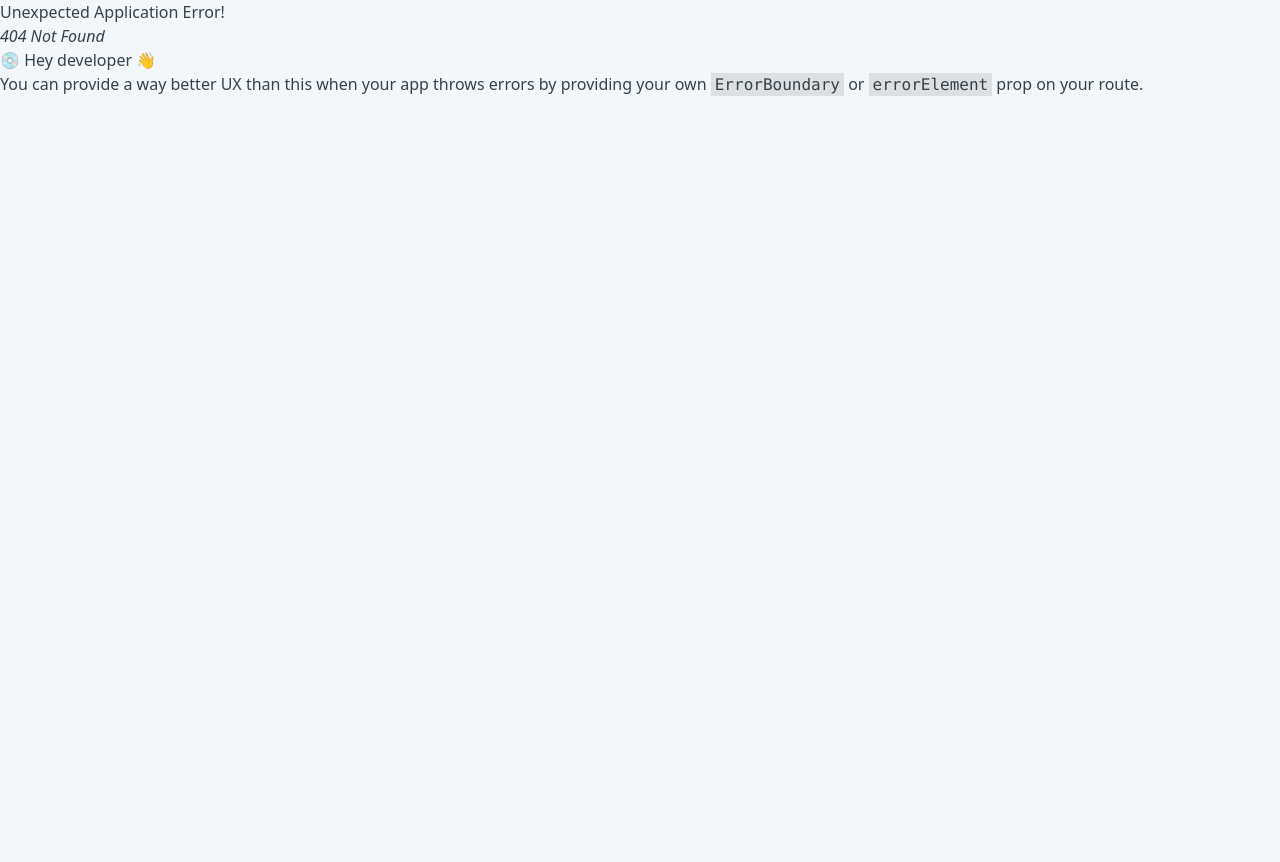
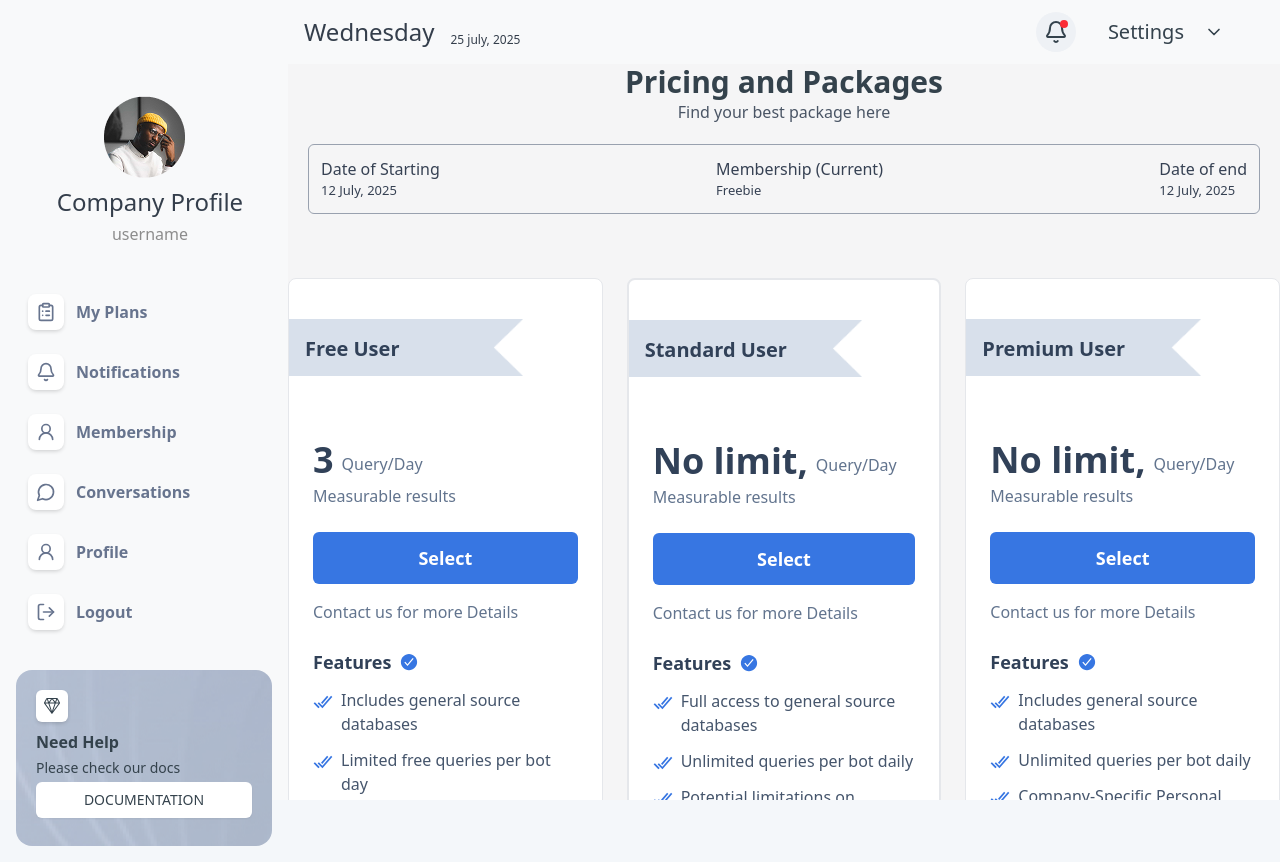
Before and after one commit to MohammedRasif/FreWork, a React (Vite) app: page /admin/pricing in a window 1280 px wide. Before the commit this address had no page. Before the commit the page ends 800 px from the top, so only its background shows below. Built offline with nearby package versions, Linux system fonts and the light colour scheme.

Commit message:
create some new

```diff
--- /dev/null
+++ b/src/Layout/Admin/AdminPricing.jsx
@@ -0,0 +1,136 @@
+
+
+import React from 'react';
+import { motion, AnimatePresence } from "framer-motion";
+import { IoCheckmarkCircleSharp, IoCheckmarkDoneSharp } from "react-icons/io5";
+import img from "../../assets/img/Vector 63.png";
+
+const AdminPricing = () => {
+  const plans = [
+    {
+      name: "Free User",
+      limit: "3",
+      limitUnit: "Query/Day",
+      features: [
+        "Includes general source databases",
+        "Limited free queries per bot day",
+        "No access to specific, company, or private databases",
+      ],
+    },
+    {
+      name: "Standard User",
+      limit: "No limit,",
+      limitUnit: "Query/Day",
+      features: [
+        "Full access to general source databases",
+        "Unlimited queries per bot daily",
+        "Potential limitations on account sharing",
+      ],
+      highlighted: true, // Highlight this plan
+    },
+    {
+      name: "Premium User",
+      limit: "No limit,",
+      limitUnit: "Query/Day",
+      features: [
+        "Includes general source databases",
+        "Unlimited queries per bot daily",
+        "Company-Specific Personal Database",
+      ],
+    },
+  ];
+
+  return (
+    <div>
+      <h1 className='text-3xl font-semibold text-center'>Pricing and Packages</h1>
+      <h1 className='text-[16px] text-center font-medium text-gray-600'>Find your best package here</h1>
+      <div className='flex items-center justify-between border border-gray-400 m-5 p-3 rounded-md'>
+        <div>
+          <h1 className='text-[16px] text-gray-700 font-medium'>Date of Starting</h1>
+          <h1 className='text-[13px] text-gray-700'>12 July, 2025</h1>
+        </div>
+        <div>
+          <h1 className='text-[16px] text-gray-700 font-medium'>Membership (Current)</h1>
+          <h1 className='text-[13px] text-gray-700'>Freebie</h1>
+        </div>
+        <div>
+          <h1 className='text-[16px] text-gray-700 font-medium'>Date of end</h1>
+          <h1 className='text-[13px] text-gray-700'>12 July, 2025</h1>
+        </div>
+      </div>
+
+      <div>
+        <div className="grid grid-cols-1 md:grid-cols-3 gap-6 max-w-5xl mx-auto mt-16">
+          <AnimatePresence mode="wait">
+            {plans.map((plan, index) => (
+              <motion.div
+                key={plan.name}
+                initial={{ opacity: 0, y: 20 }}
+                animate={{ opacity: 1, y: 0 }}
+                exit={{ opacity: 0, y: -20 }}
+                transition={{ duration: 0.3, delay: index * 0.1 }}
+                className={`bg-white rounded-lg overflow-hidden flex flex-col h-full border border-gray-200 roboto transition-transform transform hover:scale-105 ${
+                  plan.highlighted ? "border-2 border-[#3776E2]" : ""
+                }`}
+              >
+                <div className="relative">
+                  <div className="w-3/4 rounded-r-lg my-10 relative">
+                    <img src={img} alt="Plan background" className="w-full h-auto" />
+                    <h3 className="absolute top-4 left-4 text-slate-700 font-bold text-xl z-10">
+                      {plan.name}
+                    </h3>
+                  </div>
+                </div>
+
+                <div className="p-6 flex flex-col flex-grow">
+                  <div className="mb-6">
+                    <div className="flex items-end">
+                      <span className="text-4xl font-bold text-slate-700">{plan.limit}</span>
+                      <span className="text-base text-slate-500 ml-2 mb-1">{plan.limitUnit}</span>
+                    </div>
+                    <p className="text-slate-500 text-base mt-1">Measurable results</p>
+                  </div>
+
+                  <button
+                    className={`w-full py-3 rounded-md text-lg font-semibold transition-colors ${
+                      plan.highlighted
+                        ? "bg-[#3776E2] text-white hover:bg-[#00669e]"
+                        : "bg-[#3776E2] text-white hover:bg-[#00669e]"
+                    }`}
+                  >
+                    Select
+                  </button>
+
+                  <p className="text-slate-500 text-base mb-6 mt-4">Contact us for more Details</p>
+
+                  <div className="mb-4 flex-grow">
+                    <div className="flex items-center mb-3">
+                      <span className="text-slate-700 font-semibold text-lg">Features</span>
+                      <div className="ml-2 text-[#3776E2]">
+                        <IoCheckmarkCircleSharp size={20} />
+                      </div>
+                    </div>
+
+                    <ul className="space-y-3 text-base text-slate-600">
+                      {plan.features.map((feature, i) => (
+                        <li key={i} className="flex items-start">
+                          <IoCheckmarkDoneSharp
+                            className="text-[#3776E2] mt-1 mr-2 flex-shrink-0"
+                            size={20}
+                          />
+                          <span>{feature}</span>
+                        </li>
+                      ))}
+                    </ul>
+                  </div>
+                </div>
+              </motion.div>
+            ))}
+          </AnimatePresence>
+        </div>
+      </div>
+    </div>
+  );
+}
+
+export default AdminPricing;
--- a/src/Pages/Home/Pricing.jsx
+++ b/src/Pages/Home/Pricing.jsx
@@ -229,7 +229,6 @@ const Pricing = () => {
                     </AnimatePresence>
                 </div>
             </div>
-            <Faq />
         </section>
     );
 };
--- a/src/routes/routes.jsx
+++ b/src/routes/routes.jsx
@@ -14,6 +14,7 @@ import Membership from "@/Pages/Home/Membership";
 import Pricing from "@/Pages/Home/Pricing";
 import AdminProfile from "../Layout/Admin/AdminProfile";
 import AdminProfileEdit from "../Layout/Admin/AdminProfileEdit";
+import AdminPricing from "@/Layout/Admin/AdminPricing";
 
 export const router = createBrowserRouter([
   {
@@ -34,6 +35,7 @@ export const router = createBrowserRouter([
       { path: "dashboard", element: <AdminHome /> },
       { path: "profile", element: <AdminProfile /> },
       { path: "editProfile", element: <AdminProfileEdit /> },
+      { path: "pricing", element: <AdminPricing /> },
     ],
   },
 
```
